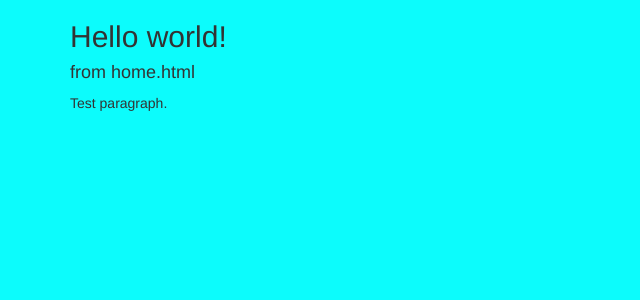
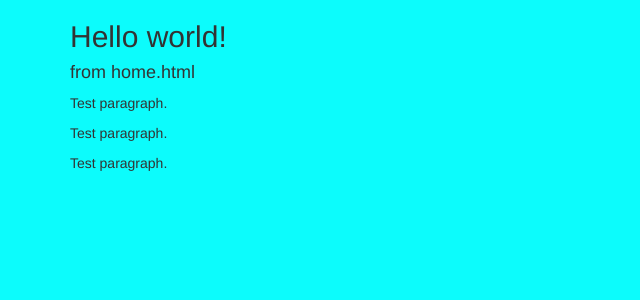
Before and after one commit to erpike/atm, a Django app: page / in a window 1280 px wide. Shown: the top 300 px of the page, without its empty margins (0-640 px from the left). Run offline with Django 3.2, Linux system fonts and the light colour scheme; some libraries are stand-ins or nearby versions.

Commit message:
Modified home.html

```diff
--- a/templates/home.html
+++ b/templates/home.html
@@ -4,4 +4,6 @@
     <h2>Hello world!</h2>
     <h4>from home.html</h4>
     <p>Test paragraph.</p>
+    <p>Test paragraph.</p>
+    <p>Test paragraph.</p>
 {% endblock %}
```
